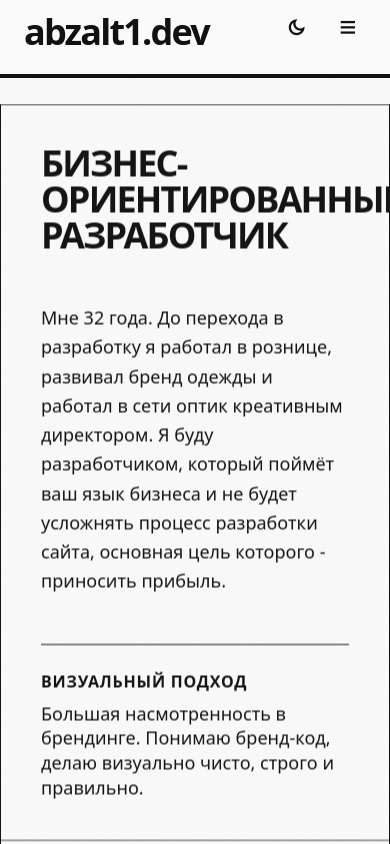
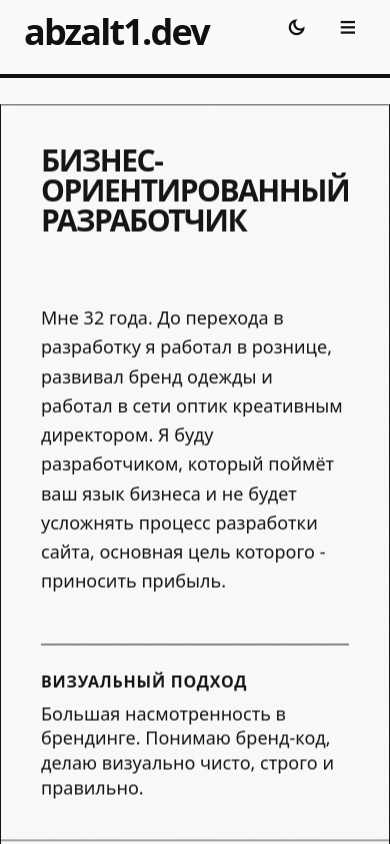
Before and after one commit to abzalt1/abzalt1.github.io, a Next.js app: page / in a window 390 px wide. Shown: the top 844 px of the page. Built offline with nearby package versions, Linux system fonts and the light colour scheme.

Commit message:
fix(ui): improve mobile responsiveness for Hero title and Contact CTA

```diff
--- a/src/components/Contact.tsx
+++ b/src/components/Contact.tsx
@@ -73,7 +73,7 @@ export default function Contact() {
                 <a
                     href="https://t.me/abzalt1"
                     onClick={handleTelegramClick}
-                    className="inline-flex items-center gap-2 md:gap-3 bg-black text-white dark:bg-white dark:text-black px-6 py-3 md:px-10 md:py-5 text-sm md:text-xl font-bold uppercase hover:opacity-80 transition-all duration-300 tracking-widest rounded-[8px]"
+                    className="inline-flex items-center gap-3 md:gap-3 bg-black text-white dark:bg-white dark:text-black px-8 py-4 md:px-10 md:py-5 text-base md:text-xl font-bold uppercase hover:opacity-80 transition-all duration-300 tracking-widest rounded-[8px]"
                     rel="noopener noreferrer"
                 >
                     Написать в Telegram
--- a/src/components/Hero.tsx
+++ b/src/components/Hero.tsx
@@ -59,7 +59,7 @@ export default function Hero() {
         <div className="grid grid-cols-1 md:grid-cols-12 gap-0 grid-border mb-8 fade-in-section overflow-hidden">
             <section className="md:col-span-8 p-10 md:p-20 border-b-grid md:border-b-0 md:border-r-grid flex flex-col justify-between">
                 <div>
-                    <h2 className="text-4xl md:text-6xl font-bold uppercase mb-12 leading-none tracking-tighter min-h-[110px] md:min-h-[220px] flex flex-col justify-start">
+                    <h2 className="text-3xl md:text-6xl font-bold uppercase mb-12 leading-none tracking-tighter min-h-[110px] md:min-h-[220px] flex flex-col justify-start">
                         {renderDisplayText()}
                     </h2>
                     <div className="space-y-6 text-lg md:text-xl leading-relaxed font-medium max-w-2xl">
```
